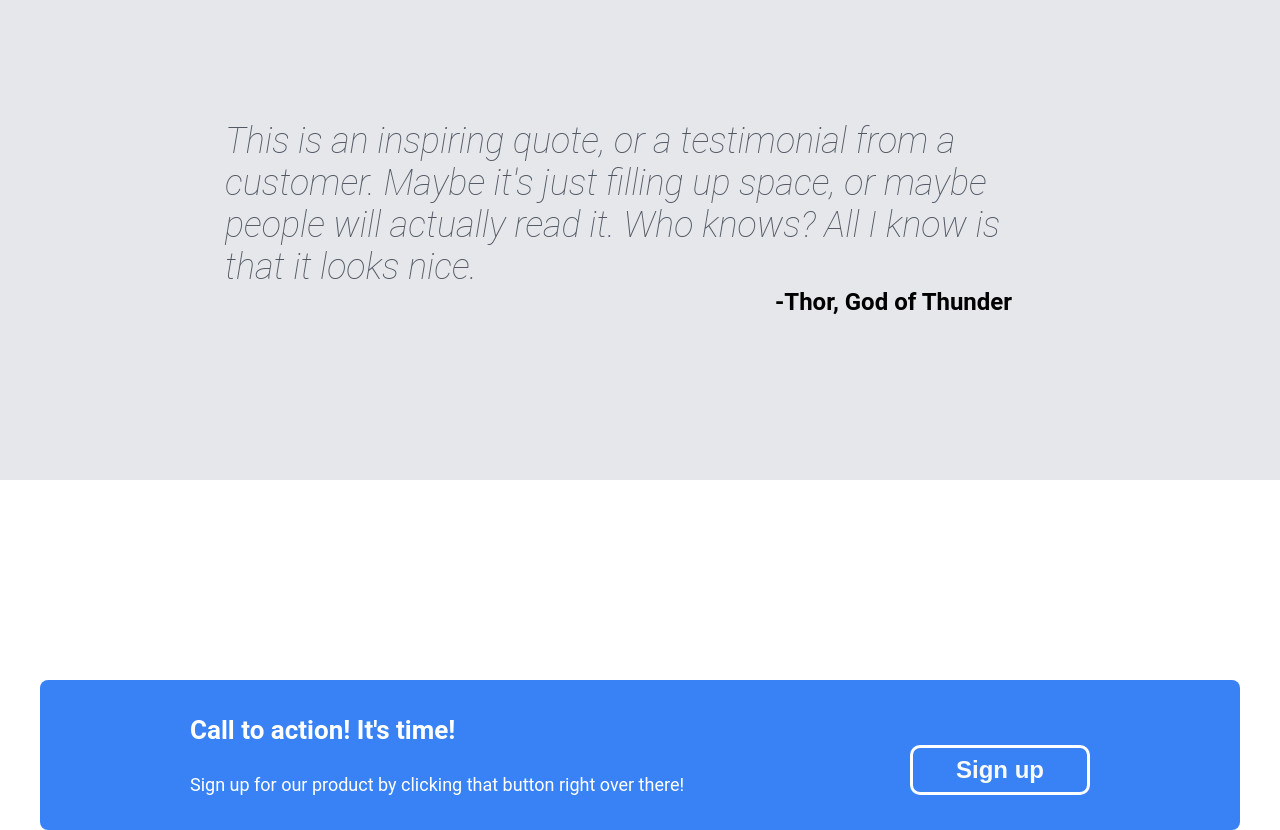
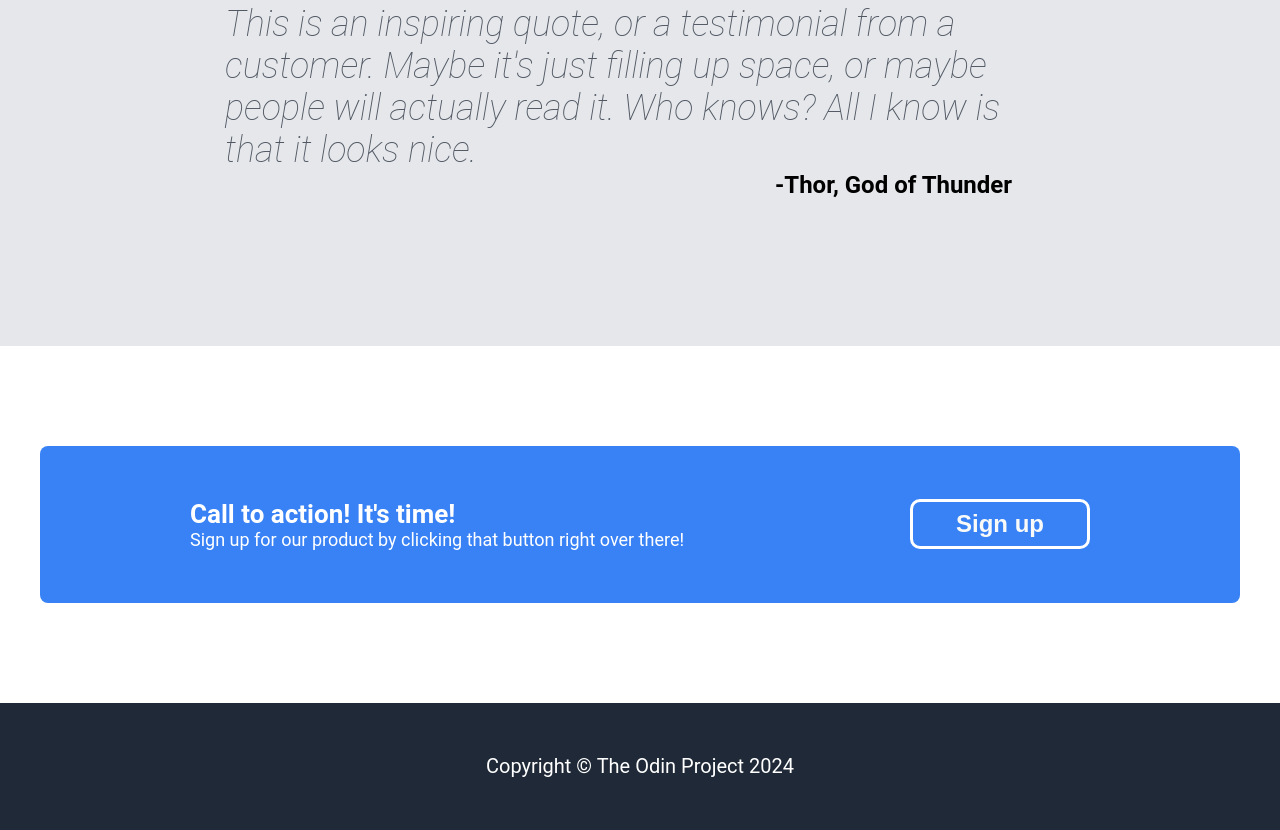
Before and after one commit to ArminKGW/landing-page, a plain HTML site: page index.html in a window 1280 px wide. Shown: the part 1370-2200 px from the top of the page. Drawn offline with Linux system fonts and the light colour scheme.

Commit message:
Fix gap between 2 lines in call box and add footer
There is no longer a gap between the title and line below it in call box.
Also added a footer at the bottom.
The project is complete.

```diff
--- a/index.html
+++ b/index.html
@@ -12,9 +12,9 @@
         <div class="header">
             <div class="logo">Header Logo</div>
             <div class="links">
-                <a href="google.com" target = _blank rel="noopener noreferrer">header link one</a>
-                <a href="google.com" target = _blank rel="noopener noreferrer">header link two</a>
-                <a href="google.com" target = _blank rel="noopener noreferrer">header link three</a>
+                <a href="https://www.theodinproject.com/" target = _blank rel="noopener noreferrer">header link one</a>
+                <a href="https://www.theodinproject.com/" target = _blank rel="noopener noreferrer">header link two</a>
+                <a href="https://www.theodinproject.com/" target = _blank rel="noopener noreferrer">header link three</a>
             </div>
         </div>
         <div class="content">
@@ -61,12 +61,18 @@
         </div>
         <div class="call-box">
             <div class="call-content">
-              <div class="call-title">Call to action! It's time!</div>
-              <div class="bottom-content">
+              <div class="call-left">
+                <div class="call-title">Call to action! It's time!</div>
                 <div class="call-text">Sign up for our product by clicking that button right over there!</div>
+              </div>
+              <div class="call-right">
                 <button>Sign up</button>
+              </div>
             </div>
         </div>
+      <div class="footer">
+        <div class="copyright">Copyright &#169 The Odin Project 2024</div>
+      </div>
     </div>
 </body>
 </html>
--- a/styles.css
+++ b/styles.css
@@ -45,7 +45,7 @@ button{
     border: 0;
 }
 
-.bottom-content button{
+.call-right button{
     border: solid white 3px;
 }
 
@@ -119,7 +119,7 @@ a{
 .bottom{
     display: flex;
     flex-direction: column;
-    gap: 200px;
+    gap: 100px;
 }
 
 .quote-content{
@@ -127,7 +127,7 @@ a{
     display: flex;
     justify-content: center;
     align-items: center;
-    height: 700px
+    height: 500px;
 }
 
 .quote-box{
@@ -148,7 +148,7 @@ a{
 
 .call-box{
     margin: 0 auto;
-    height: 200px;
+    height: 160px;
     width: 1200px;
     border-radius: 8px;
     background-color: #3882F6;
@@ -161,24 +161,32 @@ a{
     height: 100px;
     width: 900px;
     display: flex;
-    flex-direction: column;
-    justify-content: center;
-}
-
-.bottom-content{
-    display: flex;
     justify-content: space-between;
-    align-items: flex-end;
 }
 
 .call-title{
     font-size: 26px;
     color: white;
     font-weight: bold;
-
 }
 
 .call-text{
     font-size: 18px;
     color: white;
 }
+
+.call-left, .call-right{
+    display: flex;
+    flex-direction: column;
+    justify-content: center;
+}
+
+.footer{
+    height: 130px;
+    background-color:#1F2937;
+    color: white;
+    display: flex;
+    justify-content: center;
+    align-items: center;
+    font-size: 20px;
+}
```
